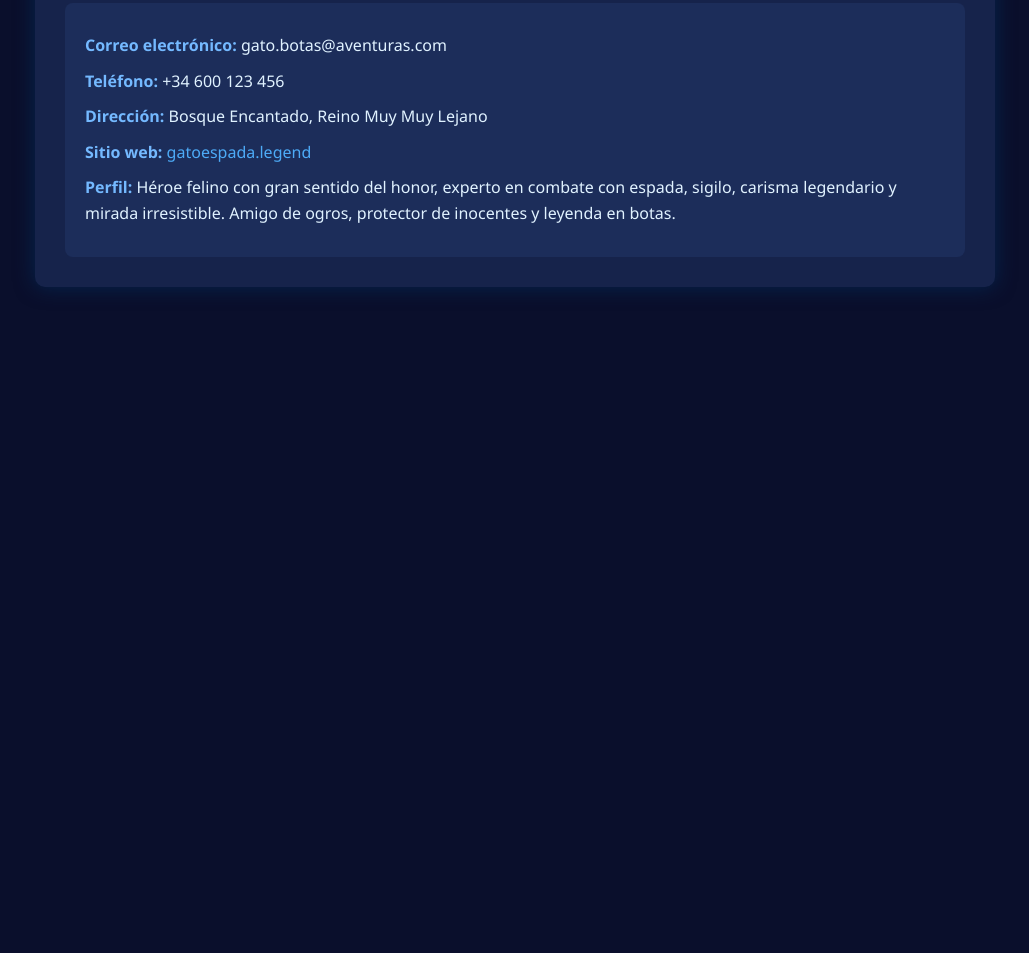
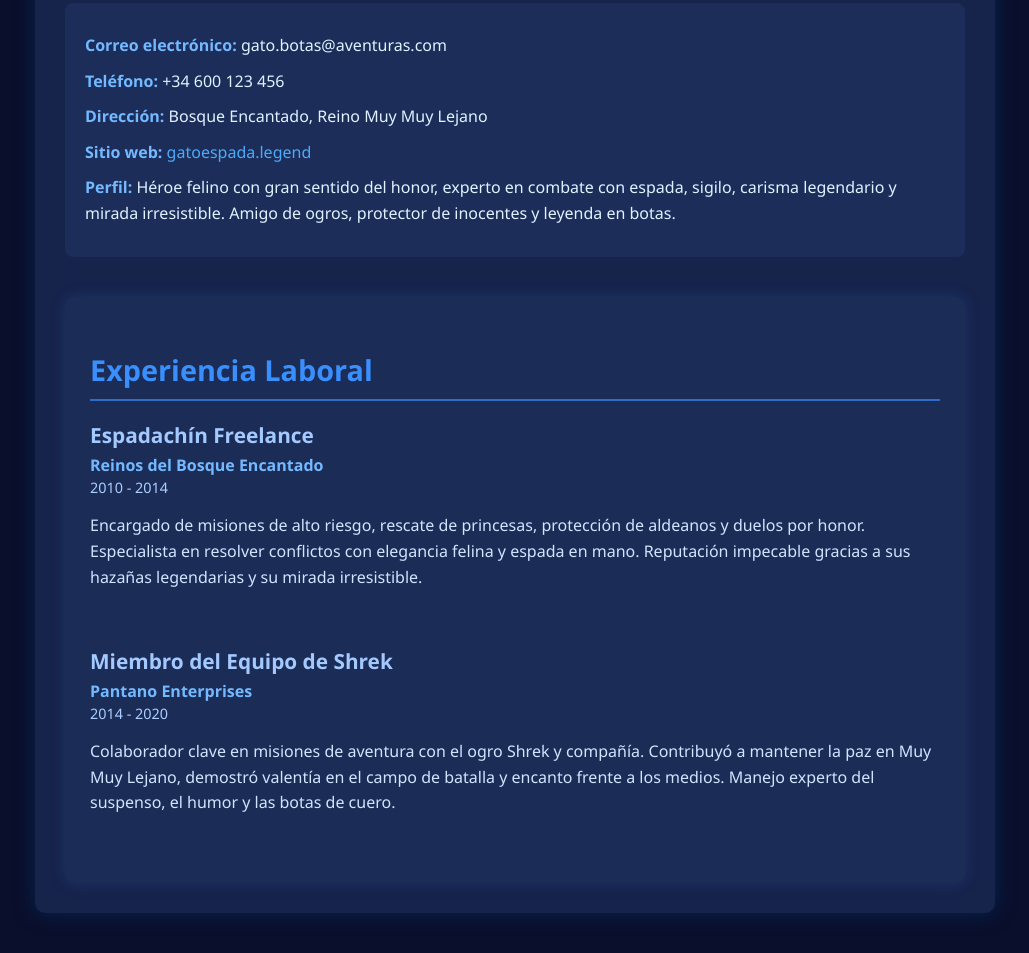
Before and after one commit to isabelacard/Laboratorio9, a plain HTML site: page index.html in a window 1280 px wide. Shown: the part 272-1225 px from the top of the page, without its empty margins (125-1154 px from the left). Before the commit the page ends 800 px from the top, so only its background shows below. Drawn offline with Linux system fonts and the light colour scheme.

Commit message:
Se guardaron las experiencias

```diff
--- a/index.html
+++ b/index.html
@@ -26,6 +26,27 @@
         <p><strong>Sitio web:</strong> <a href="https://gatoespada.legend" target="_blank">gatoespada.legend</a></p>
         <p><strong>Perfil:</strong> Héroe felino con gran sentido del honor, experto en combate con espada, sigilo, carisma legendario y mirada irresistible. Amigo de ogros, protector de inocentes y leyenda en botas.</p>
     </div>
+
+    <section class="experiencia">
+        <h3><i class="fas fa-briefcase"></i> Experiencia Laboral</h3>
+        <hr>
+
+        <h4>Espadachín Freelance</h4>
+        <div class="nombre_empresa">Reinos del Bosque Encantado</div>
+        <div class="año_puesto">2010 - 2014</div>
+        <p class="descripcion_puesto">
+            Encargado de misiones de alto riesgo, rescate de princesas, protección de aldeanos y duelos por honor. Especialista en resolver conflictos con elegancia felina y espada en mano. Reputación impecable gracias a sus hazañas legendarias y su mirada irresistible.
+        </p>
+        <br>
+
+        <h4>Miembro del Equipo de Shrek</h4>
+        <div class="nombre_empresa">Pantano Enterprises</div>
+        <div class="año_puesto">2014 - 2020</div>
+        <p class="descripcion_puesto">
+            Colaborador clave en misiones de aventura con el ogro Shrek y compañía. Contribuyó a mantener la paz en Muy Muy Lejano, demostró valentía en el campo de batalla y encanto frente a los medios. Manejo experto del suspenso, el humor y las botas de cuero.
+        </p>
+        <br>
+    </section>
 </div>
 </body>
 </html>
--- a/style.css
+++ b/style.css
@@ -70,3 +70,49 @@ body {
 .datos-personales a:hover {
     text-decoration: underline;
 }
+
+.experiencia {
+    margin-top: 40px;
+    background-color: #1b2c57;
+    padding: 25px;
+    border-radius: 10px;
+    box-shadow: 0 0 15px rgba(42, 94, 174, 0.3);
+}
+
+.experiencia h3 {
+    color: #3a8fff;
+    font-size: 1.8em;
+    margin-bottom: 10px;
+}
+
+.experiencia hr {
+    border: none;
+    height: 2px;
+    background-color: #2f6cc8;
+    margin-bottom: 20px;
+}
+
+.experiencia h4 {
+    color: #a3c9ff;
+    margin: 15px 0 5px;
+    font-size: 1.3em;
+}
+
+.nombre_empresa {
+    font-weight: bold;
+    color: #74b9ff;
+    margin-bottom: 2px;
+}
+
+.año_puesto {
+    font-size: 0.9em;
+    color: #adcfff;
+    margin-bottom: 8px;
+}
+
+.descripcion_puesto {
+    font-size: 1em;
+    line-height: 1.6em;
+    color: #d0e5ff;
+    margin-bottom: 20px;
+}
```
